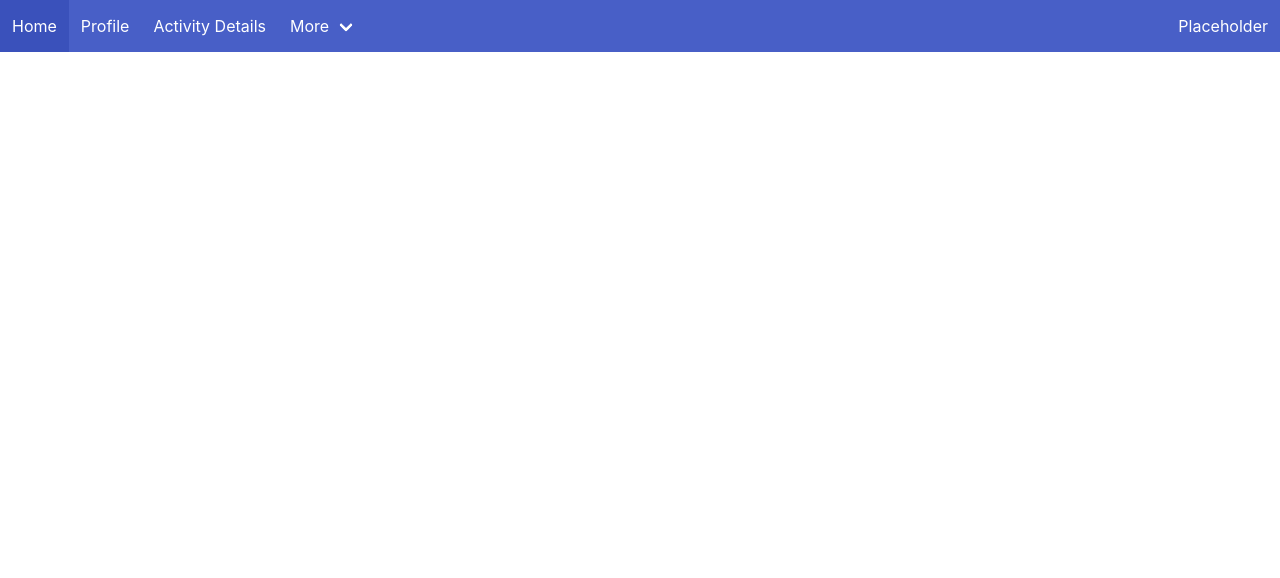
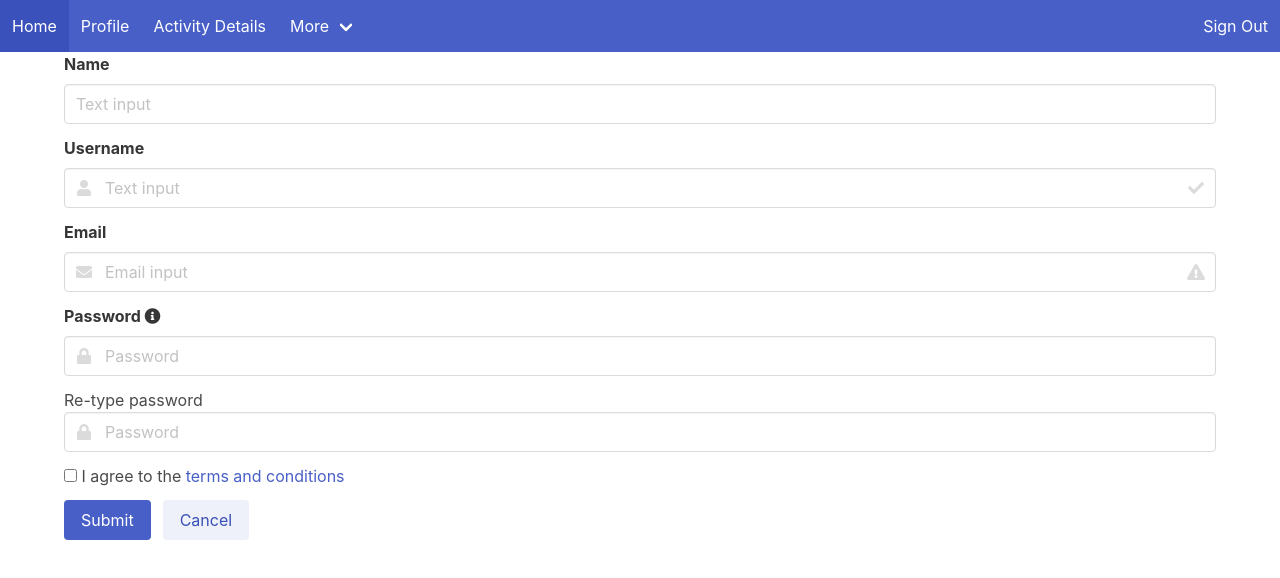
Before and after one commit to NancyShaw/exercise-app, a Vue app in the folder client/: page /signup in a window 1280 px wide. Shown: the top 578 px of the page. Built offline with nearby package versions, Linux system fonts and the light colour scheme.

Commit message:
Adding views for login/signup/logout workflow Hooking view in to router Starting to flesh out elements in profile, other views

```diff
--- a/client/package.json
+++ b/client/package.json
@@ -9,6 +9,8 @@
   },
   "dependencies": {
     "@fortawesome/fontawesome-free": "^5.15.2",
+    "buefy": "0.9.4",
+    "bulma": "0.9.2",
     "core-js": "^3.6.5",
     "vue": "^2.6.11",
     "vue-router": "^3.2.0"
--- a/client/src/components/Nav.vue
+++ b/client/src/components/Nav.vue
@@ -11,7 +11,7 @@
 
                 <div id="navbarBasicExample" class="navbar-menu">
                   <div class="navbar-start">
-                    <router-link to="/" class="navbar-item">
+                    <router-link to="/home" class="navbar-item">
                       Home
                     </router-link>
 
@@ -42,16 +42,16 @@
                           Report an issue
                         </router-link>
                         <hr class="navbar-divider">
-                        <a class="navbar-item">
+                        <router-link to="/" class="navbar-item">
                           Sign Out
-                        </a>
+                        </router-link>
                       </div>
                     </div>
                   </div>
                   <div class="navbar-end">
-                    <a class="navbar-item">
-                      Placeholder
-                    </a>
+                    <router-link to="/" class="navbar-item">
+                      Sign Out
+                    </router-link>
                   </div>
                 </div>
               </nav>
--- a/client/src/router/index.js
+++ b/client/src/router/index.js
@@ -1,12 +1,17 @@
 import Vue from 'vue'
 import VueRouter from 'vue-router'
-import Home from '../views/Home.vue'
+import Landing from '../views/Landing.vue'
 
 Vue.use(VueRouter)
 
 const routes = [
   {
-    path: '/', name: 'Home', component: Home
+    path: '/', name: 'Landing', component: Landing
+  },
+  {
+    path: '/home',
+    name: 'Home',
+    component: () => import(/* webpackChunkName: "home" */ '../views/Home.vue')
   },
   {
     path: '/about',
@@ -35,6 +40,16 @@ const routes = [
     path: '/issue',
     name: 'Issue',
     component: () => import(/* webpackChunkName: "issue" */ '../views/Issue.vue')
+  },
+  {
+    path: '/login',
+    name: 'Login',
+    component: () => import(/* webpackChunkName: "login" */ '../views/Login.vue')
+  },
+  {
+    path: '/signup',
+    name: 'SignUp',
+    component: () => import(/* webpackChunkName: "signup" */ '../views/SignUp.vue')
   }
 ]
 
--- a/client/src/views/ActivityDetails.vue
+++ b/client/src/views/ActivityDetails.vue
@@ -15,7 +15,7 @@
                 </div>
             </div>
 
-            <button class="button is-primary">Submit</button>
+            <button class="button is-info">Submit</button>
         </form>
     </section>
 </template>
--- /dev/null
+++ b/client/src/views/Landing.vue
@@ -0,0 +1,39 @@
+<template>
+    <div class="container">
+        <h1 class="title is-h1">My super exciting exercise app!</h1>
+        <h2 class="is-h2">Please be patient, WIP</h2>
+        <div class="box">
+            <form action="">
+                <p>Already signed up?</p>
+                <div class="field">
+                    <div class="control">
+                        <router-link to="/Login" class="button is-link">
+                        Login
+                        </router-link>
+                    </div>
+                </div>
+
+                <p>Don't have an account yet?</p>
+                <div class="field">
+                    <div class="control">
+                        <router-link to="/SignUp" class="button is-info">
+                        Sign-up
+                        </router-link>
+                    </div>
+                </div>
+
+            </form>
+        </div>
+
+    </div>
+</template>
+
+<script>
+export default {
+
+}
+</script>
+
+<style>
+
+</style>
--- /dev/null
+++ b/client/src/views/Login.vue
@@ -0,0 +1,51 @@
+<template>
+  <div class="container">
+      <form id="login">
+        <div class="field">
+            <div class="control has-icons-left has-icons-right">
+                <input class="input" type="text" placeholder="Username">
+                <span class="icon is-small is-left">
+                <i class="fas fa-envelope"></i>
+                </span>
+                <span class="icon is-small is-right">
+                <i class="fas fa-check"></i>
+                </span>
+            </div>
+            </div>
+            <div class="field">
+            <div class="control has-icons-left">
+                <input class="input" type="password" placeholder="Password">
+                <span class="icon is-small is-left">
+                <i class="fas fa-lock"></i>
+                </span>
+            </div>
+            </div>
+
+            <div class="field is-grouped">
+                <div class="control">
+                    <router-link to="/Home" class="button is-info">
+                    Login
+                    </router-link>
+                </div>
+                <div class="control">
+                    <router-link to="/" class="button is-info is-light">
+                    Cancel
+                    </router-link>
+                </div>
+            </div>
+
+      </form>
+  </div>
+</template>
+
+<script>
+export default {
+
+}
+</script>
+
+<style>
+#login {
+    margin-top: 10px;
+}
+</style>
--- a/client/src/views/Profile.vue
+++ b/client/src/views/Profile.vue
@@ -2,6 +2,19 @@
   <div class="container">
       <h1 class="title is-1">Profile</h1>
       <h2 class="is-2">Fitness Goals</h2>
+      <div class="card">
+        <header class="card-header">
+          <p class="card-header-title has-background-link has-text-link-light">
+            Current Goals
+          </p>
+        </header>
+        <div class="card-content has-background-link-light has-text-link-dark">
+          <div class="content">
+            Placeholders for Goals
+            My goal is to get at least 20min of exercise per day
+          </div>
+        </div>
+      </div>
       <h3>Other Profile Info</h3>
 
   </div>
--- /dev/null
+++ b/client/src/views/SignUp.vue
@@ -0,0 +1,94 @@
+<template>
+  <div class="container">
+      <form action="">
+        <div class="field">
+            <label class="label">Name</label>
+            <div class="control">
+                <input class="input" type="text" placeholder="Text input">
+            </div>
+        </div>
+
+        <div class="field">
+            <label class="label">Username</label>
+            <div class="control has-icons-left has-icons-right">
+                <input class="input" type="text" placeholder="Text input">
+                <span class="icon is-small is-left">
+                <i class="fas fa-user"></i>
+                </span>
+                <span class="icon is-small is-right">
+                <i class="fas fa-check"></i>
+                </span>
+            </div>
+        </div>
+
+        <div class="field">
+            <label class="label">Email</label>
+            <div class="control has-icons-left has-icons-right">
+                <input class="input" type="email" placeholder="Email input">
+                <span class="icon is-small is-left">
+                <i class="fas fa-envelope"></i>
+                </span>
+                <span class="icon is-small is-right">
+                <i class="fas fa-exclamation-triangle"></i>
+                </span>
+            </div>
+        </div>
+
+        <div class="field">
+            <label class="label has-icons-right">
+                Password
+                <span class="icon is-small is-right">
+                    <i class="fas fa-info-circle"></i>
+                </span>
+            </label>
+            <div class="control has-icons-left">
+                <input class="input" type="password" placeholder="Password">
+                <span class="icon is-small is-left">
+                <i class="fas fa-lock"></i>
+                </span>
+            </div>
+        </div>
+        <div class="field">
+            <p>Re-type password</p>
+            <div class="control has-icons-left">
+                <input class="input" type="password" placeholder="Password">
+                <span class="icon is-small is-left">
+                <i class="fas fa-lock"></i>
+                </span>
+            </div>
+        </div>
+
+
+        <div class="field">
+            <div class="control">
+                <label class="checkbox">
+                <input type="checkbox">
+                I agree to the <a href="#">terms and conditions</a>
+                </label>
+            </div>
+        </div>
+
+        <div class="field is-grouped">
+            <div class="control">
+                <router-link to="/Home" class="button is-link">
+                    Submit
+                </router-link>
+            </div>
+            <div class="control">
+                <router-link to="/" class="button is-link is-light">
+                    Cancel
+                </router-link>
+            </div>
+        </div>
+      </form>
+  </div>
+</template>
+
+<script>
+export default {
+
+}
+</script>
+
+<style>
+</style>
--- a/package.json
+++ b/package.json
@@ -1,6 +1,6 @@
 {
     "name": "exercise-app",
     "version": "1.0.0",
-    "private":"true",
+    "private": "true",
     "description": "Webapp code for fitness tracking application for Web Server Programming class"
 }
```
Also changed, not shown: 2 other files (tests, documents, lock files or other folders).
